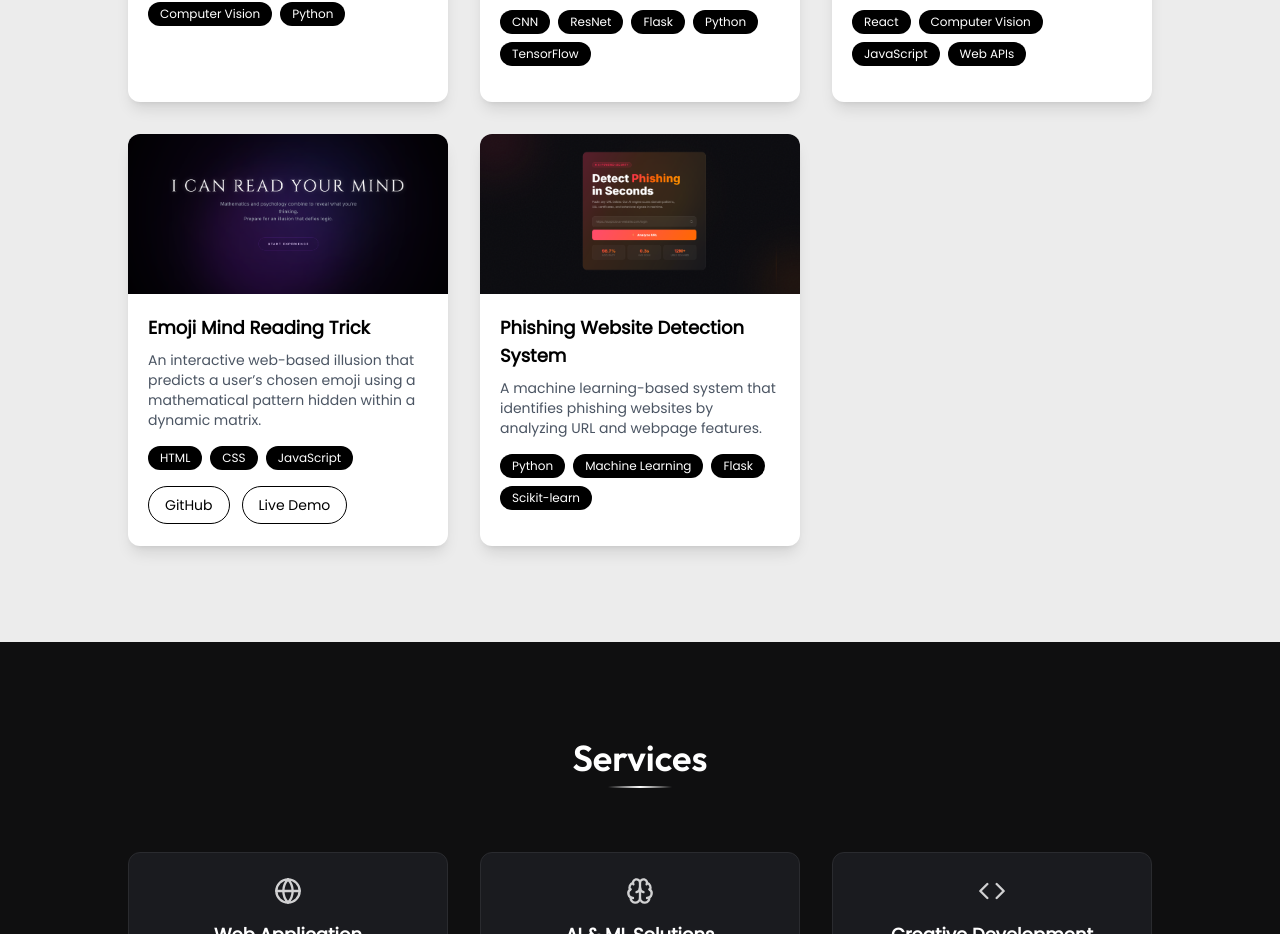
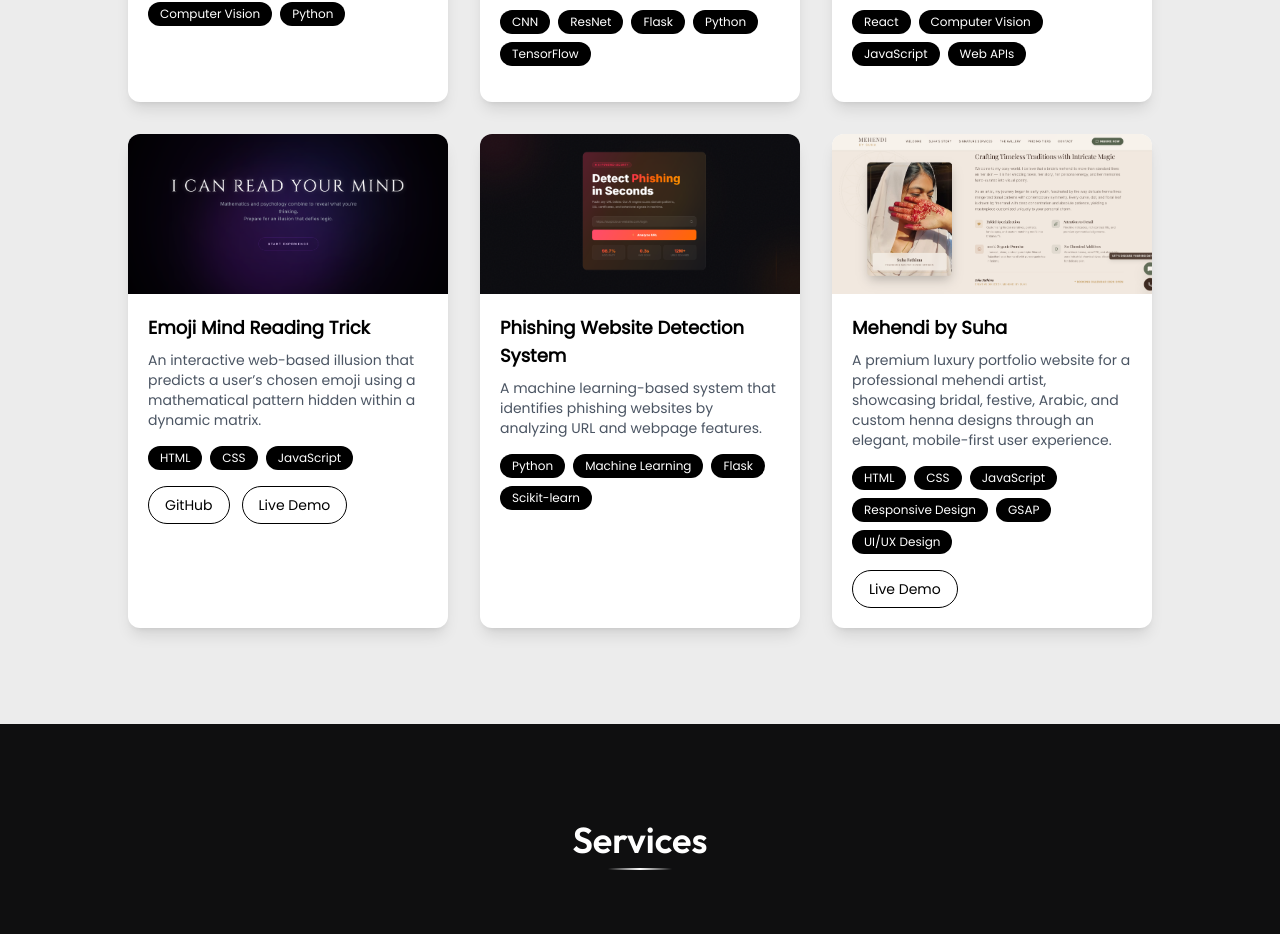
Before and after one commit to Syamlal-P/Portfolio-3d, a React (Vite) app: page / in a window 1280 px wide. Shown: the part 2312-3246 px from the top of the page. Built offline with nearby package versions, Linux system fonts and the light colour scheme.

Commit message:
Added suhas Website

```diff
--- a/src/components/Projects.jsx
+++ b/src/components/Projects.jsx
@@ -107,6 +107,38 @@ features: [
 
       "Helps improve cybersecurity awareness"
     ],
+  },
+  {
+    title: "Mehendi by Suha",
+
+    desc: "A premium luxury portfolio website for a professional mehendi artist, showcasing bridal, festive, Arabic, and custom henna designs through an elegant, mobile-first user experience.",
+
+    image: "/assets/project6.png",
+
+    tech: [
+      "HTML",
+      "CSS",
+      "JavaScript",
+      "Responsive Design",
+      "GSAP",
+      "UI/UX Design"
+    ],
+
+    demo: "https://mehendibysuha.vercel.app/",
+
+    details: "Mehendi by Suha is a modern portfolio website crafted for a professional mehendi artist with a strong focus on luxury aesthetics, responsive design, and user engagement. The website features a beautifully organized gallery of bridal, Arabic, festive, party, and custom mehendi designs, inspired by premium wedding brands and enhanced with smooth animations. Designed with a mobile-first approach, it provides seamless navigation, optimized performance, and direct communication through Call, WhatsApp, and Instagram integrations, allowing clients to easily explore the artist's work and make inquiries.",
+
+    features: [
+      "Luxury bridal-inspired UI with elegant typography and creamy aesthetic",
+      "Fully responsive mobile-first design",
+      "Interactive gallery showcasing real mehendi artwork",
+      "Categorized collections including Bridal, Arabic, Festive, Party, Minimal, and Custom Designs",
+      "Smooth scrolling and subtle animations for a premium browsing experience",
+      "Direct Call, WhatsApp, and Instagram integration for instant client communication",
+      "Optimized image loading with responsive layouts",
+      "SEO-friendly structure with clean and organized codebase",
+      "Fast-loading static website with modern frontend practices"
+    ]
   }
 ];
 
```
Also changed, not shown: public/assets/project6.png (added). Lines whose indentation alone changed are shown as unchanged.
